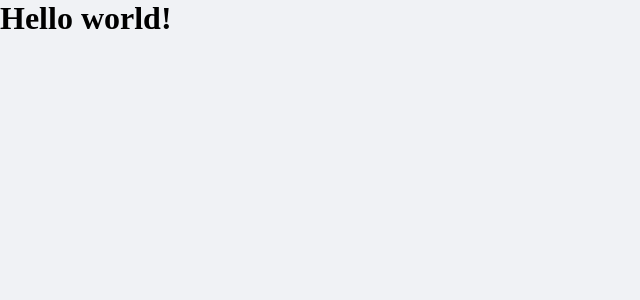
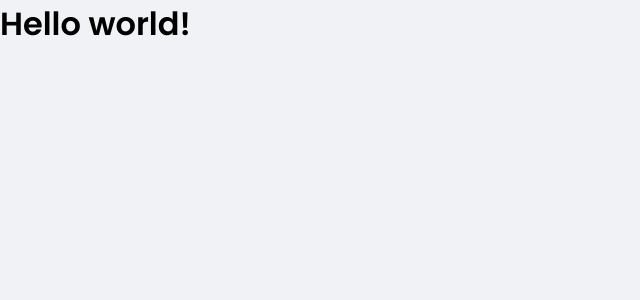
Before and after one commit to dyegosoriano/DT-Money, a React (Create React App) app: page / in a window 1280 px wide. Shown: the top 300 px of the page, without its empty margins (0-640 px from the left). Built offline with nearby package versions, Linux system fonts and the light colour scheme.

Commit message:
style: config fonts

```diff
--- a/public/index.html
+++ b/public/index.html
@@ -1,8 +1,13 @@
 <!DOCTYPE html>
 <html lang="en">
   <head>
+    <link rel="preconnect" href="https://fonts.googleapis.com" />
+    <link rel="preconnect" href="https://fonts.gstatic.com" crossorigin />
+
     <meta charset="utf-8" />
     <meta name="viewport" content="width=device-width, initial-scale=1" />
+
+    <link href="https://fonts.googleapis.com/css2?family=Poppins:wght@400;600&display=swap" rel="stylesheet" />
 
     <title>DT Money</title>
   </head>
--- a/src/styles/global.ts
+++ b/src/styles/global.ts
@@ -32,6 +32,15 @@
     background: var(--background);
   }
 
+  body, input, textarea, button {
+    font-family: 'Poppins', sans-serif;
+    font-weight: 400;
+  }
+
+  h1, h2, h3, h4, h5, h6, strong {
+    font-weight: 600;
+  }
+
   button {
     cursor: pointer;
   }
```
